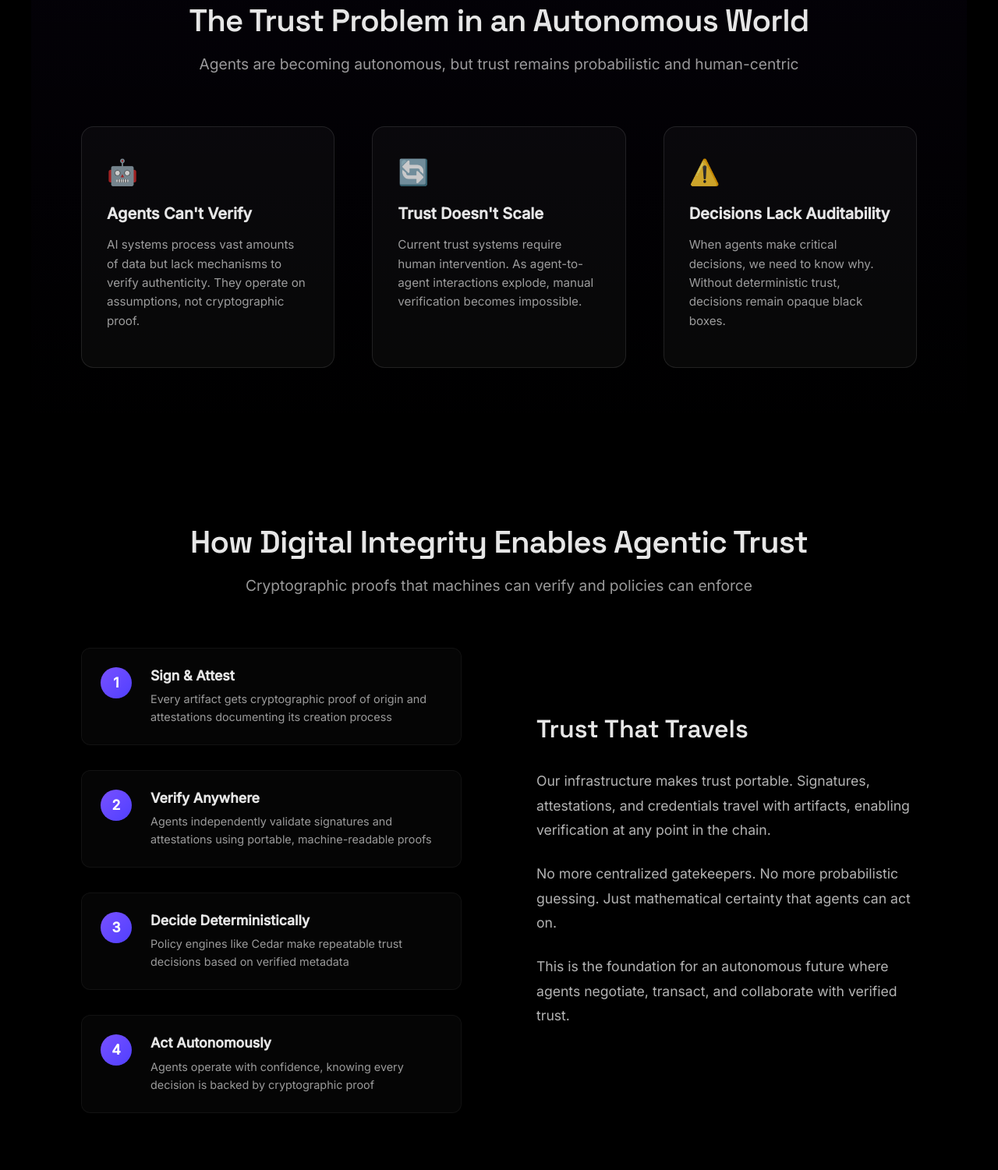
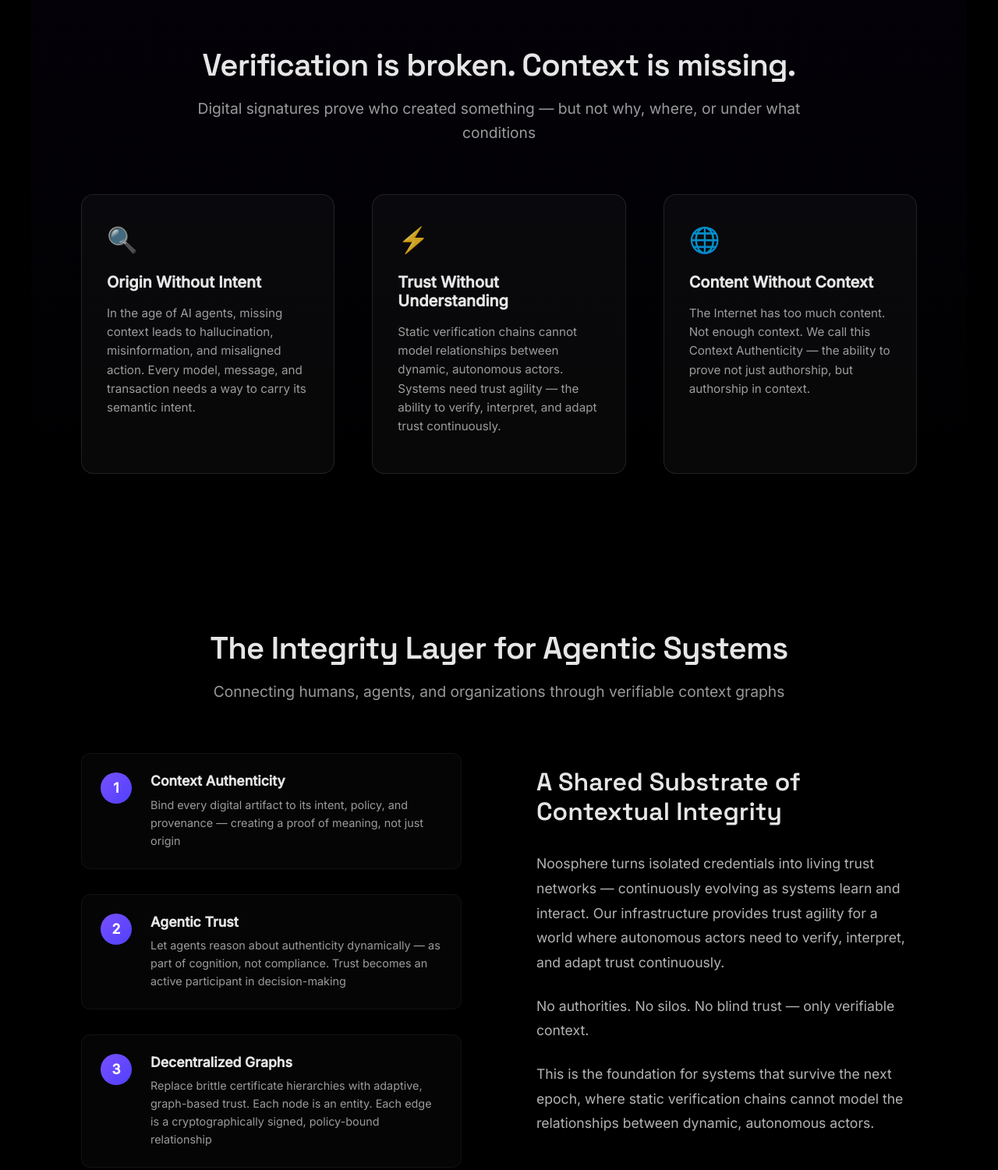
Before and after one commit to noosphere-technologies/noosphere-technologies.github.io, an Astro site in the folder astro-site/: page / in a window 1280 px wide. Shown: the part 912-2413 px from the top of the page at 78% size. Built offline with nearby package versions, Linux system fonts and the light colour scheme; Astro itself is replaced by a stand-in of ours.

Commit message:
added front page positioning

```diff
--- a/astro-site/src/pages/index.astro
+++ b/astro-site/src/pages/index.astro
@@ -5,7 +5,7 @@
 <!doctype html>
 <html lang="en">
 	<head>
-		<BaseHead title="Noosphere - Digital Integrity Platform for Agentic Trust" description="Building trust infrastructure for autonomous systems with cryptographic proofs and deterministic verification" />
+		<BaseHead title="Noosphere - The Future of Trust is a Graph" description="Building the integrity layer for a world of agents: a distributed graph of trust, authenticity, and meaning. Beyond content authenticity. Toward context authenticity." />
 		<script> (function(ss,ex){ window.ldfdr=window.ldfdr||function(){(ldfdr._q=ldfdr._q||[]).push([].slice.call(arguments));}; (function(d,s){ fs=d.getElementsByTagName(s)[0]; function ce(src){ var cs=d.createElement(s); cs.src=src; cs.async=1; fs.parentNode.insertBefore(cs,fs); }; ce('https://sc.lfeeder.com/lftracker_v1_'+ss+(ex?'_'+ex:'')+'.js'); })(document,'script'); })('YEgkB8ll0M28ep3Z'); </script>
 
 		<link href="https://fonts.googleapis.com/css2?family=Space+Grotesk:wght@400;500;600;700&family=Inter:wght@400;500&family=JetBrains+Mono:wght@300;400&display=swap" rel="stylesheet">
@@ -708,9 +708,13 @@
 				<div class="container">
 					<div class="hero-content">
 						<div class="hero-text">
-							<h1 class="hero-title">Digital Integrity Platform for Agentic Trust</h1>
-							<p class="hero-subtitle">Building trust infrastructure for autonomous systems</p>
-							<p class="hero-tagline">When agents act on your behalf, they need deterministic trust. We provide the cryptographic foundation that makes every artifact verifiable, every decision auditable, and every interaction trustworthy.</p>
+							<h1 class="hero-title">The Future of Trust is a Graph</h1>
+							<p class="hero-subtitle">AI is rewriting the fabric of interaction. Verification alone isn't enough — systems need context.</p>
+							<p class="hero-tagline">Noosphere builds the integrity layer for a world of agents: a distributed graph of trust, authenticity, and meaning. Beyond content authenticity. Toward context authenticity. Where humans and AI can reason about what's real, not just what's signed.</p>
+							<div class="hero-buttons">
+								<a href="/contact" class="btn btn-primary">Join the Waitlist</a>
+								<a href="https://docs.noosphere.tech" class="btn btn-secondary">Learn More</a>
+							</div>
 						</div>
 						<div class="hero-image">
 							<img src="/images/noosphere-trans.png" alt="Noosphere" />
@@ -724,24 +728,24 @@
 				<section class="problem-section">
 					<div class="container">
 						<div class="section-header">
-							<h2 class="section-title">The Trust Problem in an Autonomous World</h2>
-							<p class="section-subtitle">Agents are becoming autonomous, but trust remains probabilistic and human-centric</p>
+							<h2 class="section-title">Verification is broken. Context is missing.</h2>
+							<p class="section-subtitle">Digital signatures prove who created something — but not why, where, or under what conditions</p>
 						</div>
 						<div class="problem-grid">
 							<div class="problem-card">
-								<div class="problem-icon">🤖</div>
-								<h3 class="problem-title">Agents Can't Verify</h3>
-								<p class="problem-text">AI systems process vast amounts of data but lack mechanisms to verify authenticity. They operate on assumptions, not cryptographic proof.</p>
+								<div class="problem-icon">🔍</div>
+								<h3 class="problem-title">Origin Without Intent</h3>
+								<p class="problem-text">In the age of AI agents, missing context leads to hallucination, misinformation, and misaligned action. Every model, message, and transaction needs a way to carry its semantic intent.</p>
 							</div>
 							<div class="problem-card">
-								<div class="problem-icon">🔄</div>
-								<h3 class="problem-title">Trust Doesn't Scale</h3>
-								<p class="problem-text">Current trust systems require human intervention. As agent-to-agent interactions explode, manual verification becomes impossible.</p>
+								<div class="problem-icon">⚡</div>
+								<h3 class="problem-title">Trust Without Understanding</h3>
+								<p class="problem-text">Static verification chains cannot model relationships between dynamic, autonomous actors. Systems need trust agility — the ability to verify, interpret, and adapt trust continuously.</p>
 							</div>
 							<div class="problem-card">
-								<div class="problem-icon">⚠️</div>
-								<h3 class="problem-title">Decisions Lack Auditability</h3>
-								<p class="problem-text">When agents make critical decisions, we need to know why. Without deterministic trust, decisions remain opaque black boxes.</p>
+								<div class="problem-icon">🌐</div>
+								<h3 class="problem-title">Content Without Context</h3>
+								<p class="problem-text">The Internet has too much content. Not enough context. We call this Context Authenticity — the ability to prove not just authorship, but authorship in context.</p>
 							</div>
 						</div>
 					</div>
@@ -751,45 +755,38 @@
 				<section class="solution-section">
 					<div class="container">
 						<div class="section-header">
-							<h2 class="section-title">How Digital Integrity Enables Agentic Trust</h2>
-							<p class="section-subtitle">Cryptographic proofs that machines can verify and policies can enforce</p>
+							<h2 class="section-title">The Integrity Layer for Agentic Systems</h2>
+							<p class="section-subtitle">Connecting humans, agents, and organizations through verifiable context graphs</p>
 						</div>
 						<div class="solution-grid">
 							<div class="solution-visual">
 								<div class="solution-step">
 									<div class="step-number">1</div>
 									<div class="step-content">
-										<h4>Sign & Attest</h4>
-										<p>Every artifact gets cryptographic proof of origin and attestations documenting its creation process</p>
+										<h4>Context Authenticity</h4>
+										<p>Bind every digital artifact to its intent, policy, and provenance — creating a proof of meaning, not just origin</p>
 									</div>
 								</div>
 								<div class="solution-step">
 									<div class="step-number">2</div>
 									<div class="step-content">
-										<h4>Verify Anywhere</h4>
-										<p>Agents independently validate signatures and attestations using portable, machine-readable proofs</p>
+										<h4>Agentic Trust</h4>
+										<p>Let agents reason about authenticity dynamically — as part of cognition, not compliance. Trust becomes an active participant in decision-making</p>
 									</div>
 								</div>
 								<div class="solution-step">
 									<div class="step-number">3</div>
 									<div class="step-content">
-										<h4>Decide Deterministically</h4>
-										<p>Policy engines like Cedar make repeatable trust decisions based on verified metadata</p>
-									</div>
-								</div>
-								<div class="solution-step">
-									<div class="step-number">4</div>
-									<div class="step-content">
-										<h4>Act Autonomously</h4>
-										<p>Agents operate with confidence, knowing every decision is backed by cryptographic proof</p>
+										<h4>Decentralized Graphs</h4>
+										<p>Replace brittle certificate hierarchies with adaptive, graph-based trust. Each node is an entity. Each edge is a cryptographically signed, policy-bound relationship</p>
 									</div>
 								</div>
 							</div>
 							<div class="solution-text">
-								<h3>Trust That Travels</h3>
-								<p>Our infrastructure makes trust portable. Signatures, attestations, and credentials travel with artifacts, enabling verification at any point in the chain.</p>
-								<p>No more centralized gatekeepers. No more probabilistic guessing. Just mathematical certainty that agents can act on.</p>
-								<p>This is the foundation for an autonomous future where agents negotiate, transact, and collaborate with verified trust.</p>
+								<h3>A Shared Substrate of Contextual Integrity</h3>
+								<p>Noosphere turns isolated credentials into living trust networks — continuously evolving as systems learn and interact. Our infrastructure provides trust agility for a world where autonomous actors need to verify, interpret, and adapt trust continuously.</p>
+								<p>No authorities. No silos. No blind trust — only verifiable context.</p>
+								<p>This is the foundation for systems that survive the next epoch, where static verification chains cannot model the relationships between dynamic, autonomous actors.</p>
 							</div>
 						</div>
 					</div>
```
